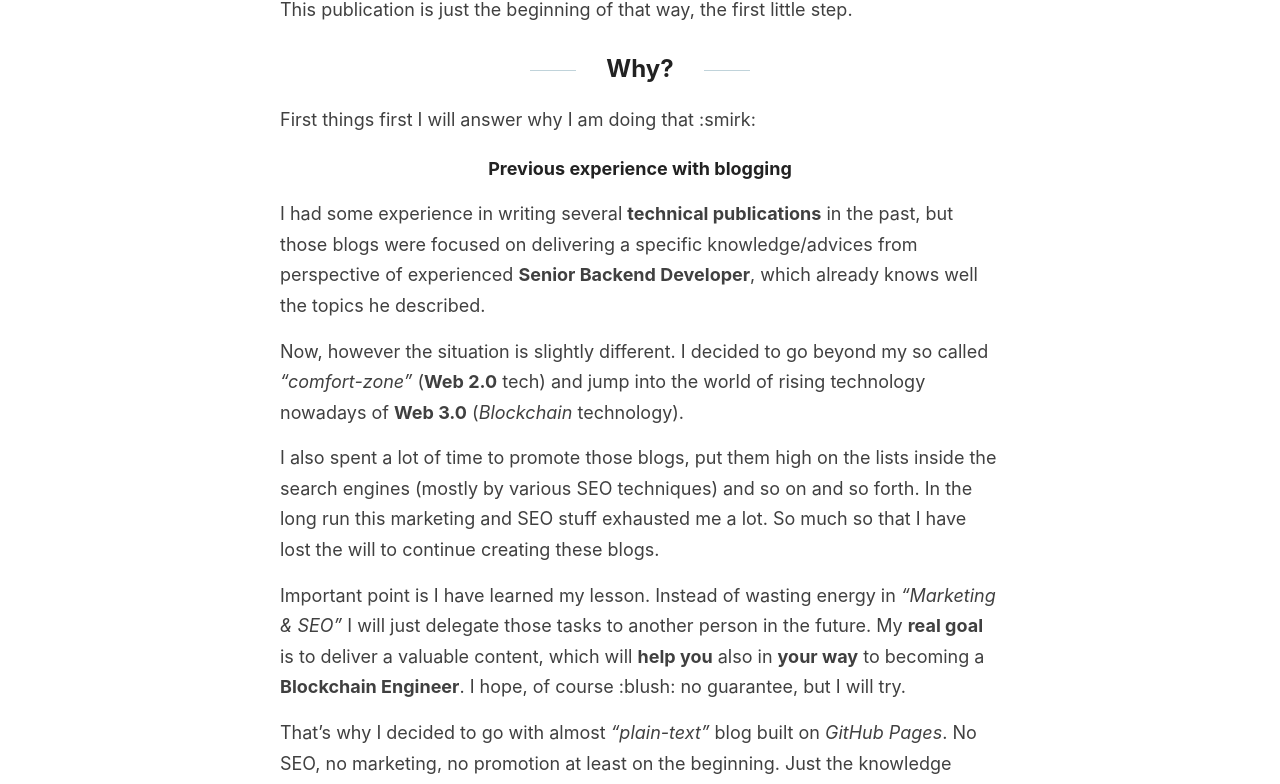
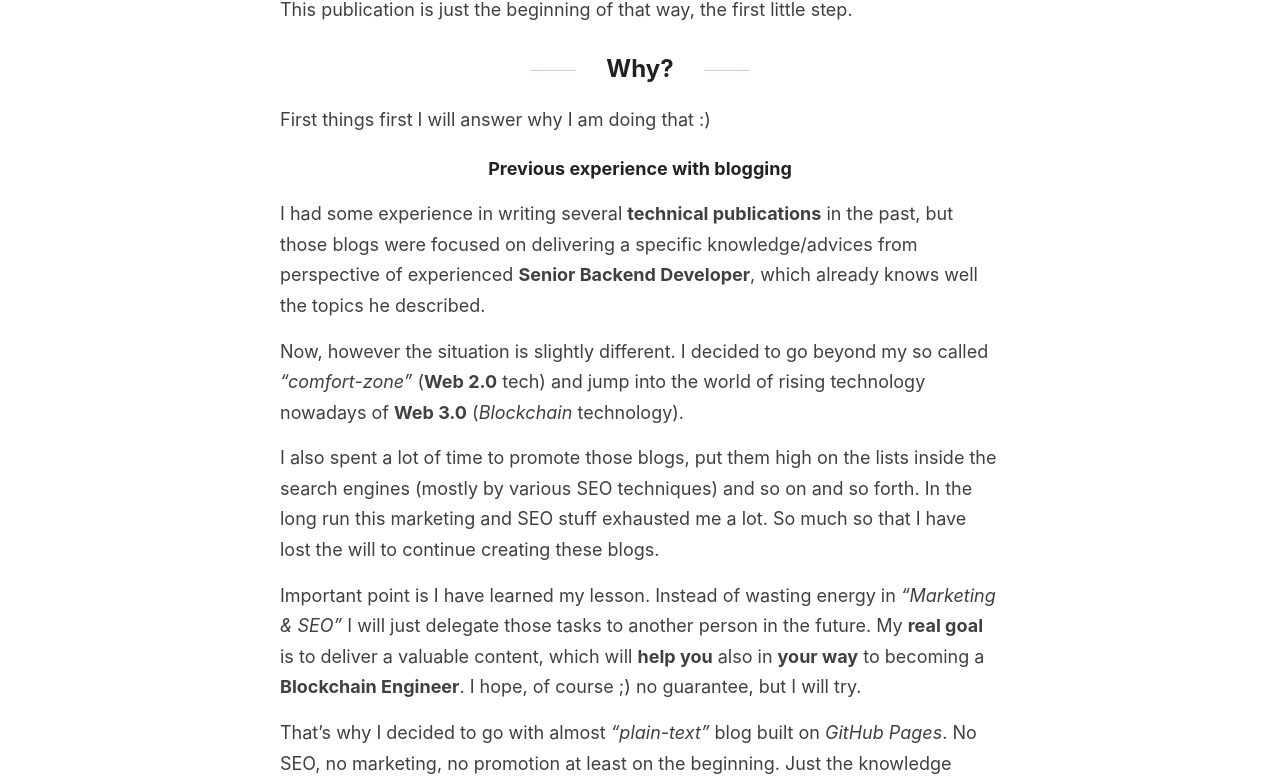
Before and after one commit to koksyn/koksyn.github.io, a Jekyll site: the page built from _posts/2022-3-5-the-reasons-behind-starting-this-blog.md, in a window 1280 px wide and 1400 px high. Shown: the part 534-1318 px from the top of the window. Built offline with Jekyll 4.4.1, drawn with Linux system fonts in a browser that asks for light colours; part of the change alters nothing that is shown; some of the changed text lies outside the part shown.

Commit message:
Upgrading emojis

```diff
--- a/_posts/2022-3-5-the-reasons-behind-starting-this-blog.md
+++ b/_posts/2022-3-5-the-reasons-behind-starting-this-blog.md
@@ -16,7 +16,7 @@ This publication is just the beginning of that way, the first little step.
 
 ## Why?
 
-First things first I will answer why I am doing that :smirk:
+First things first I will answer why I am doing that :)
 
 #### Previous experience with blogging
 
@@ -33,7 +33,7 @@ So much so that I have lost the will to continue creating these blogs.
 
 Important point is I have learned my lesson. Instead of wasting energy in *"Marketing & SEO"* I will just delegate those
 tasks to another person in the future. My **real goal** is to deliver a valuable content, which will **help you** also in **your
-way** to becoming a **Blockchain Engineer**. I hope, of course :blush: no guarantee, but I will try.
+way** to becoming a **Blockchain Engineer**. I hope, of course ;) no guarantee, but I will try.
 
 That's why I decided to go with almost *"plain-text"* blog built on *GitHub Pages*.
 No SEO, no marketing, no promotion at least on the beginning.
@@ -70,7 +70,7 @@ For me that **niche** is **Blockchain**. Because it is developing so strongly an
 which means that I will probably still have something new to learn on the subject. And that is exactly what
 I have been looking for so long, which I also wish for you ;)
 
-That's all for now. Expect new content in the future :wink:
+That's all for now. Expect new content in the future.
 
 ___
 
```
